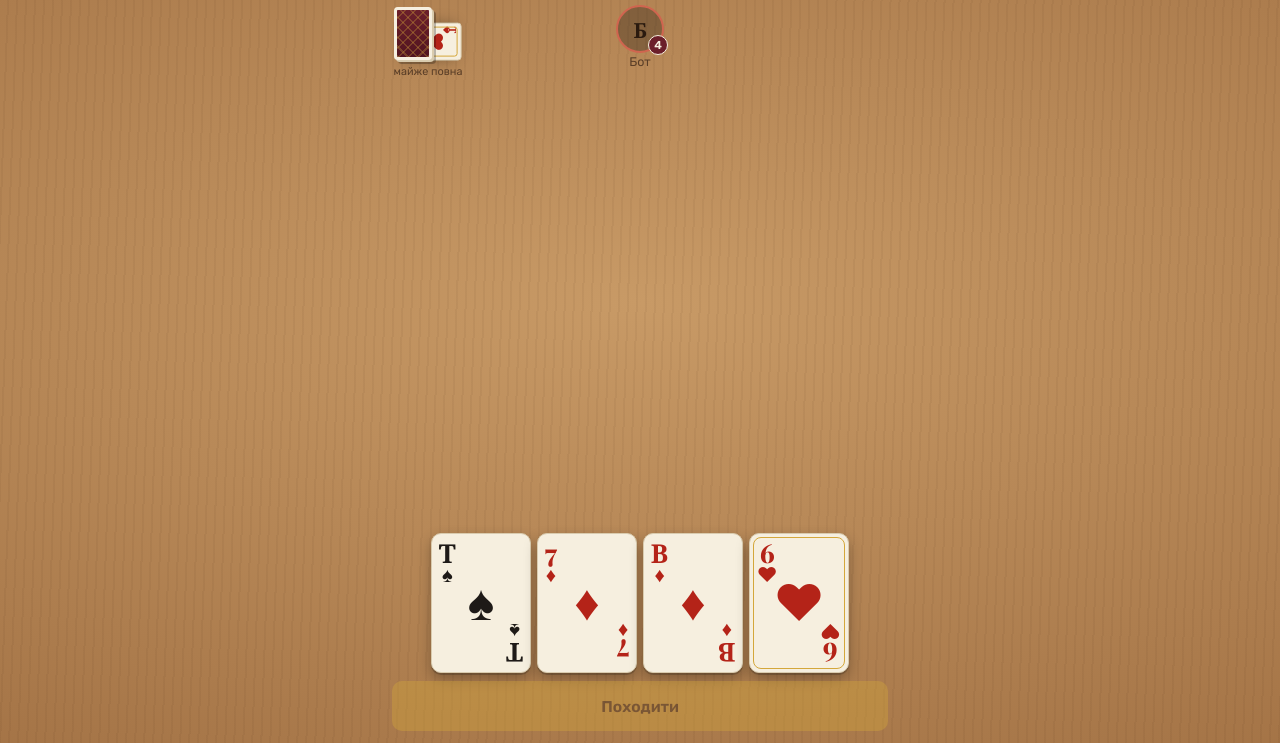
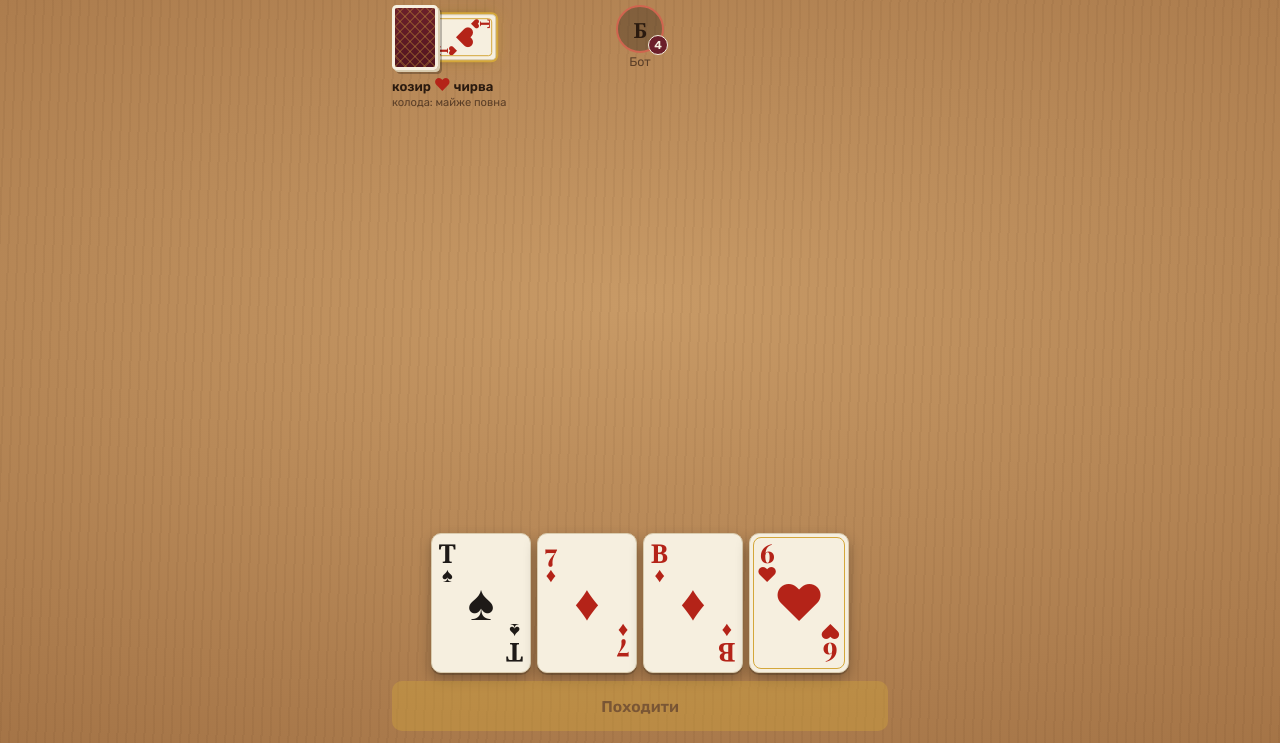
Before and after one commit to fadeiot/kozelonline, a website: page index.html in a window 1280 px wide. Both pictures are taken after a click on the button "Грати з ботами". Shown: the part 57-800 px from the top of the page. Drawn offline with nearby package versions, Linux system fonts and the light colour scheme.

Commit message:
Add files via upload

```diff
--- a/index.html
+++ b/index.html
@@ -192,12 +192,15 @@ button.card:disabled{cursor:default}
 .plays .card .idx{font-size:calc(var(--w)*.3)}
 .plays.top .card:not(.back){box-shadow:0 0 0 2.5px var(--brass),0 4px 10px rgba(0,0,0,.35)}
 .plays .card.back{rotate:-6deg;opacity:.92}
-.center4{grid-column:1;grid-row:1;position:relative;width:72px;height:84px;align-self:start}
-.center4 .card{position:absolute;--w:38px}
-.center4 .deck{left:2px;top:2px;box-shadow:2px 2px 0 var(--face-edge),4px 4px 0 rgba(0,0,0,.25)}
-.center4 .trumpcard{left:24px;top:10px;transform:rotate(90deg)}
-.center4 .lbl{position:absolute;left:0;right:0;top:60px;text-align:center;font-size:.68rem;color:var(--ink-muted);line-height:1.2}
-.center4 .suitonly{position:absolute;left:8px;top:2px;width:52px;height:52px;border:1px dashed var(--line);border-radius:50%;display:grid;place-items:center;font-size:1.7rem}
+.center4{grid-column:1/3;grid-row:1;justify-self:start;align-self:start;position:relative;width:112px;height:104px;z-index:1}
+.center4 .card{position:absolute;--w:46px}
+.center4 .trumpcard{left:49px;top:0;transform:rotate(90deg);box-shadow:0 0 0 2px var(--brass),0 0 14px rgba(212,167,58,.45),0 4px 10px rgba(0,0,0,.35)}
+.center4 .trumpcard .idx{font-size:calc(var(--w)*.3)}
+.center4 .deck{left:0;top:0;box-shadow:2px 2px 0 var(--face-edge),4px 4px 0 rgba(0,0,0,.25)}
+.center4 .lbl{position:absolute;left:0;top:70px;font-size:.7rem;color:var(--ink-muted);line-height:1.25;white-space:nowrap}
+.center4 .lbl b{font-size:.82rem;color:var(--ink);font-weight:600}
+.center4 .lbl .sym{font-size:1.05rem;font-family:var(--sans)}
+.center4 .suitonly{position:absolute;left:0;top:0;width:62px;height:62px;border:2px solid var(--brass);border-radius:50%;display:grid;place-items:center;font-size:2.1rem;background:rgba(0,0,0,.18)}
 .sc.us{border-color:var(--us, #7fb069)}.sc.them{border-color:var(--them, #d0654f)}
 body.m4 .opp, body.m4 .middle, body.m4 .msg, body.m4 .me-row{display:none}
 body.m4 #app{--cw:min(22vw,100px)}
@@ -215,7 +218,7 @@ body.m4 #app{--cw:min(22vw,100px)}
 .mini:focus-visible{outline:3px solid var(--brass);outline-offset:2px}
 .joinrow{display:flex;gap:8px}
 .joinrow input{flex:1;min-width:0;min-height:50px;border-radius:10px;border:1px solid var(--line);background:rgba(0,0,0,.15);color:var(--ink);
-  font:600 1.1rem var(--sans);letter-spacing:.2em;text-transform:uppercase;padding:0 12px}
+  font:600 1.25rem var(--sans);letter-spacing:.3em;text-align:center;padding:0 12px}
 .joinrow .btn{flex:none;width:auto;padding:0 18px}
 </style>
 </head>
@@ -920,7 +923,10 @@ function renderBoard(s, actor) {
     const d = document.createElement('div'); d.className = 'suitonly';
     d.style.color = s.trump >= 2 ? 'var(--red)' : 'var(--ink)'; d.textContent = L.SUIT_SYM[s.trump]; c4.appendChild(d);
   }
-  const lb = document.createElement('div'); lb.className = 'lbl'; lb.textContent = stockWord(s.stock.length, n);
+  // Підпис: масть козиря великим символом + скільки лишилось у колоді
+  const lb = document.createElement('div'); lb.className = 'lbl';
+  const col = s.trump >= 2 ? 'var(--red)' : 'var(--ink)';
+  lb.innerHTML = `<b>козир <span class="sym" style="color:${col}">${L.SUIT_SYM[s.trump]}</span> ${L.SUIT_NAME[s.trump]}</b><br>колода: ${stockWord(s.stock.length, n)}`;
   c4.appendChild(lb);
 }
 
@@ -1405,7 +1411,7 @@ function openMenu() {
   if (window.KOZEL_ONLINE) {
     h += `<div class="menu-lbl">З друзями онлайн</div><div class="stack">`;
     h += `<button class="btn" id="createBtn">Створити стіл</button>`;
-    h += `<div class="joinrow"><input id="codeIn" maxlength="4" placeholder="КОД" autocomplete="off" aria-label="Код столу"><button class="btn" id="joinBtn">Увійти</button></div></div>`;
+    h += `<div class="joinrow"><input id="codeIn" maxlength="4" inputmode="numeric" pattern="[0-9]*" placeholder="0000" autocomplete="off" aria-label="Код столу (4 цифри)"><button class="btn" id="joinBtn">Увійти</button></div></div>`;
   }
   h += RULES;
   openSheet(h);
@@ -1418,8 +1424,8 @@ function openMenu() {
   if ($('resumeBtn')) $('resumeBtn').onclick = () => { if (G.net.room && G.net.room.status === 'lobby') showLobby(G.net.room); else closeSheet(); };
   if ($('createBtn')) $('createBtn').onclick = () => { G.mode = mode; G.level = level; G.net.lobbyOpen = true; netSend({ t: 'create', n: mode, level }); };
   if ($('joinBtn')) $('joinBtn').onclick = () => {
-    const c = $('codeIn').value.trim().toUpperCase();
-    if (c.length !== 4) { toast('Код столу — 4 символи'); return; }
+    const c = $('codeIn').value.replace(/\D/g, '');
+    if (c.length !== 4) { toast('Код столу — 4 цифри'); return; }
     G.net.lobbyOpen = true; netSend({ t: 'join', code: c });
   };
 }
@@ -1431,7 +1437,7 @@ if (window.KOZEL_ONLINE) {
   // запрошення: t.me/бот/гра?startapp=КОД або ?room=КОД у браузері
   const q = new URLSearchParams(location.search).get('room');
   const sp = TG && TG.initDataUnsafe && TG.initDataUnsafe.start_param;
-  G.net.join = (sp || q || '').toUpperCase() || null;
+  G.net.join = (sp || q || '').replace(/\D/g, '') || null;
   G.net.lobbyOpen = true;
   netConnect();
 }
```
